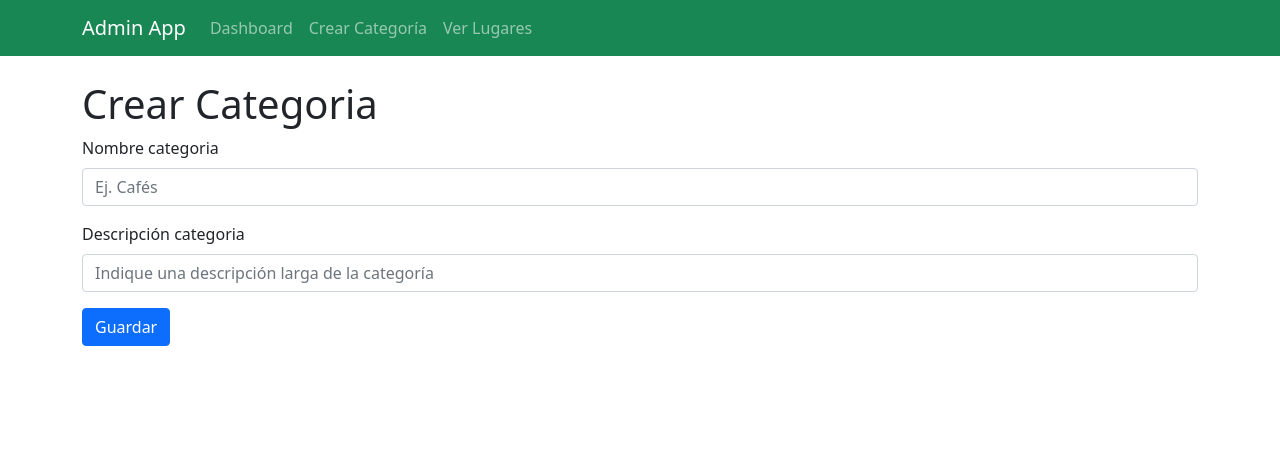
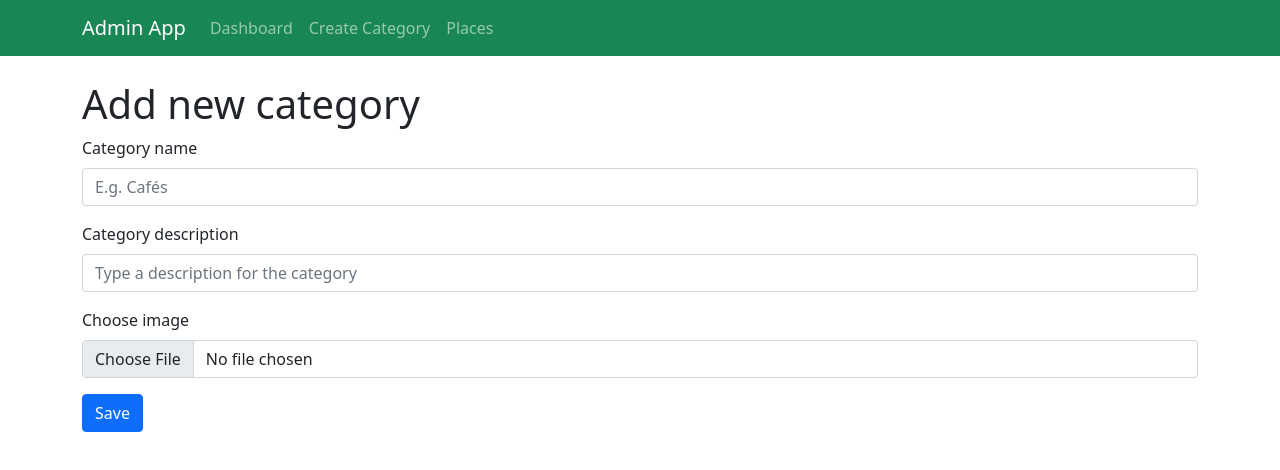
Before and after one commit to javier-cp6/TecsupCodigo-DWFG7-Frontend, a React (Create React App) app in the folder s10/admin/: page /crearcategoria in a window 1280 px wide. Shown: the top 470 px of the page. Built offline with nearby package versions, Linux system fonts and the light colour scheme; no server answers.

Commit message:
update admin

```diff
--- a/s10/admin/src/components/Navigation.js
+++ b/s10/admin/src/components/Navigation.js
@@ -15,10 +15,10 @@ export default function Navigation() {
                   Dashboard
                 </Link>
                 <Link className="nav-link" to="/crearcategoria">
-                  Crear Categoría
+                  Create Category
                 </Link>
                 <Link className="nav-link" to="/lugares">
-                  Ver Lugares
+                  Places
                 </Link>
               </Nav>
             </Navbar.Collapse>
--- a/s10/admin/src/config/fireStorage.js
+++ b/s10/admin/src/config/fireStorage.js
@@ -27,7 +27,7 @@ const subirArchivo = (archivo) => {
             () => {
                 getDownloadURL(referenciaStorage)
                 .then((url) => {
-                    console.log({url})
+                    // console.log({url})
                     resolve(url)
                 })
             }
--- a/s10/admin/src/services/lugaresService.js
+++ b/s10/admin/src/services/lugaresService.js
@@ -3,7 +3,7 @@ import axios from "axios"
 // const URL = "https://62731e366b04786a09017eb6.mockapi.io/"
 // process.env hace referencia a las variables de entorno para después indicar qué variable se desea obtener (process.env.nombreVariableDeEntorno)
 const URL = process.env.REACT_APP_API
-console.log(process.env.REACT_APP_API)
+// console.log(process.env.REACT_APP_API)
 
 const crearLugar = async(nuevoLugar) => {
     try {
@@ -12,8 +12,8 @@ const crearLugar = async(nuevoLugar) => {
         }
         // .post(URL, datos, {header})
         const endpoint = `${URL}/categorias/${nuevoLugar.categoriaId}/lugares`
-        console.log(endpoint)
-        console.log({endpoint})
+        // console.log(endpoint)
+        // console.log({endpoint})
         const { data, status } = await axios.post(endpoint, nuevoLugar, {headers})
         if(status === 201) {
             return data
--- a/s10/admin/src/views/CrearCategoriaView.js
+++ b/s10/admin/src/views/CrearCategoriaView.js
@@ -1,7 +1,11 @@
-import { useState } from "react"
+import { useState, useRef } from "react"
 import { crearCategoria } from "../services/categoriasService"
 import { useNavigate } from "react-router-dom"
 import Swal from "sweetalert2";
+import {subirArchivo} from "../config/fireStorage"
+import Cargando from "../components/Cargando"
+
+let miArchivo = null
 
 export default function CrearCategoriaView() {
     const [input, setInput] = useState({
@@ -9,8 +13,17 @@ export default function CrearCategoriaView() {
         cat_desc:""
     })
 
+    const [loading, setLoading ] = useState(false)
+
+
     //   similar a un new Navigate()
     const navigate = useNavigate()
+
+    const inputFile = useRef()
+    const manejarFile = (e) => {
+        console.log("manejarFile", e)
+        miArchivo = e.target.files[0]
+    }
 
     const manejarInput = (e) => {
         console.log("NAME", e.target.name, "VALUE", e.target.value)
@@ -26,12 +39,20 @@ export default function CrearCategoriaView() {
     const manejarSubmit = async (e) => {
         e.preventDefault();
         try {
-            await crearCategoria(input)
+            setLoading(true)
+
+            const archivoSubido = await subirArchivo(miArchivo)
+            console.log({archivoSubido}) // url de Firebase
+
+            await crearCategoria({...input, lug_img:archivoSubido})
             // reemplazar alert por sweetalert
             // alert("Categoria creada")
+
+            setLoading(false)
+
             Swal.fire({
                 icon:"success",
-                title:"Categoría creada!"
+                title:"Category added!"
             })
             // setInput (para borrar propiedades del estado). Ya no es necesario al incluir el navigate
             // setInput({
@@ -41,22 +62,28 @@ export default function CrearCategoriaView() {
             // navegar al home
             navigate('/')
         } catch (error) {
+            setLoading(false)
             console.log(error)
         }
     }
 
+    if(loading){
+        // en caso el estado loading sea true, en vez de retornar el componente con el form, retornará el componente Cargando
+        return <Cargando />
+    }
+
     return (
         <>
-            <h1>Crear Categoria</h1>
+            <h1>Add new category</h1>
             <form onSubmit={(e) => {manejarSubmit(e)}}>
                 <div className="mb-3">
                     <label className="form-label">
-                        Nombre categoria
+                        Category name
                     </label>
                     <input
                         className="form-control"
                         type="text"
-                        placeholder="Ej. Cafés"
+                        placeholder="E.g. Cafés"
                         name="cat_nom"
                         value={input.cat_nom}
                         onChange={(e)=> {manejarInput(e)}}
@@ -64,19 +91,30 @@ export default function CrearCategoriaView() {
                 </div>
                 <div className="mb-3">
                     <label className="form-label">
-                        Descripción categoria
+                        Category description
                     </label>
                     <input
                         className="form-control"
                         type="text"
-                        placeholder="Indique una descripción larga de la categoría"
+                        placeholder="Type a description for the category"
                         name="cat_desc"
                         value={input.cat_desc}
                         onChange={(e)=> {manejarInput(e)}}
                     />
                 </div>
+
+                <div className="mb-3">
+                    <label className="form-label">
+                        Choose image
+                    </label>
+                    <input
+                        type="file" className="form-control"
+                        ref={inputFile}
+                        onChange={(e) => {manejarFile(e)} } />
+                </div>
+
                 <button type="submit" className="btn btn-primary">
-                    Guardar
+                    Save
                 </button>
             </form>
         </>
--- a/s10/admin/src/views/CrearLugarView.js
+++ b/s10/admin/src/views/CrearLugarView.js
@@ -53,7 +53,7 @@ export default function CrearLugarView() {
 
             // aregado el 11.05
             const archivoSubido = await subirArchivo(miArchivo)
-            console.log({archivoSubido}) // url de Firebase
+            // console.log({archivoSubido}) // url de Firebase
 
             // await crearLugar(inputs)
             await crearLugar({...inputs, lug_img:archivoSubido})
@@ -62,7 +62,7 @@ export default function CrearLugarView() {
 
             Swal.fire({
                 icon:"success",
-                title:"Lugar creado!"
+                title:"Place added!"
             })
             navigate("/lugares")
         } catch (error) {
@@ -128,16 +128,16 @@ export default function CrearLugarView() {
     return (
         <div>
             <h1 className="mb-3">
-                Crear Lugar
+                Add place
             </h1>
             <form onSubmit={(e) => {manejarSubmit(e)}}>
                 <div className="mb-3">
                     <label  className="form-label">
-                        Nombre del lugar
+                        Name
                     </label>
                     <input
                         type="text"
-                        placeholder='Ej. Cevichería Perú'
+                        placeholder='Place name'
                         className="form-control"
                         name="lug_nom"
                         value={inputs.lug_nom}
@@ -146,11 +146,11 @@ export default function CrearLugarView() {
                 </div>
                 <div className="mb-3">
                     <label htmlFor="" className="form-label">
-                        Descripción
+                        Description
                     </label>
                     <input
                         type="text"
-                        placeholder="Ingrese descripción"
+                        placeholder="Type a description for the place"
                         className="form-control"
                         name="lug_desc"
                         value={inputs.lug_desc}
@@ -159,11 +159,11 @@ export default function CrearLugarView() {
                 </div>
                 <div className="mb-3">
                     <label className="form-label">
-                        Dirección
+                        Address
                     </label>
                     <input
                         type="text"
-                        placeholder="Ingrese dirección"
+                        placeholder="Type address"
                         className="form-control"
                         name="lug_dir"
                         value={inputs.lug_dir}
@@ -172,7 +172,7 @@ export default function CrearLugarView() {
                 </div>
                 <div className="mb-3">
                     <label className="form-label">
-                        Seleccione categoría
+                        Choose category
                     </label>
                     <select
                         className="form-select"
@@ -191,7 +191,7 @@ export default function CrearLugarView() {
                 {/* agregado el 11.05 */}
                 <div className="mb-3">
                     <label className="form-label">
-                        Seleccione imagen
+                        Choose image
                     </label>
                     <input
                         type="file" className="form-control"
@@ -211,7 +211,7 @@ export default function CrearLugarView() {
                     {/* <Marker position={marcador} /> */}
                     <Marker position={inputs.lug_coords}>
                         <Popup>
-                            Información del Lugar {inputs.lug_nom}
+                            Place name {inputs.lug_nom}
                         </Popup>
                     </Marker>
                 </MapContainer>
@@ -220,7 +220,7 @@ export default function CrearLugarView() {
                     className="btn btn-primary" type="submit"
                     disabled={existeErrorInputs()}
                 >
-                    Guardar
+                    Save
                 </button>
             </form>
         </div>
--- a/s10/admin/src/views/DashboardView.js
+++ b/s10/admin/src/views/DashboardView.js
@@ -21,10 +21,10 @@ export default function DashboardView() {
                     <thead>
                         <tr>
                             <th>
-                                Nombre
+                                Name
                             </th>
                             <th>
-                                Descripción
+                                Description
                             </th>
                         </tr>
                     </thead>
--- a/s10/admin/src/views/EditarLugarView.js
+++ b/s10/admin/src/views/EditarLugarView.js
@@ -67,7 +67,7 @@ export default function EditarLugarView() {
 
             Swal.fire({
                 icon:"success",
-                title:"Lugar modificadao!"
+                title:"Place modified!"
             })
             navigate("/lugares")
         } catch (error) {
--- a/s10/admin/src/views/LugaresView.js
+++ b/s10/admin/src/views/LugaresView.js
@@ -10,15 +10,15 @@ export default function LugaresView() {
   const deleteLugar = async (idCat, idLugar) => {
     try {
       const resultado = await Swal.fire({
-        title: '¿Desea eliminar lugar?',
+        title: 'Do you want to delete this place?',
         showCancelButton: true,
-        confirmButtonText: 'Sí, eliminar',
-        cancelButtonText: `No, cancelar`,
+        confirmButtonText: 'Yes, delete',
+        cancelButtonText: `No, cancel`,
       })
       if(resultado.isConfirmed){
         await eliminarLugar(idCat, idLugar)
         Swal.fire({
-          title:"Lugar eliminado",
+          title:"Place deleted",
           icon:"success"
         })
         getCategorias()
@@ -50,19 +50,19 @@ export default function LugaresView() {
   return (
     <div>
       <h1 className="mb-3">
-        Lugares
+        Places
       </h1>
       {/* cambiar button por Link */}
       <Link className="btn btn-success mb-2" to="/crearlugar">
-        Crear nuevo lugar
+        Add new place
       </Link>
       <table className="table">
         <thead>
           <tr>
-            <th>Nombre</th>
-            <th>Descripción</th>
-            <th>Dirección</th>
-            <th>Acciones</th>
+            <th>Name</th>
+            <th>Description</th>
+            <th>Address</th>
+            <th>Actions</th>
           </tr>
         </thead>
         <tbody>
```
